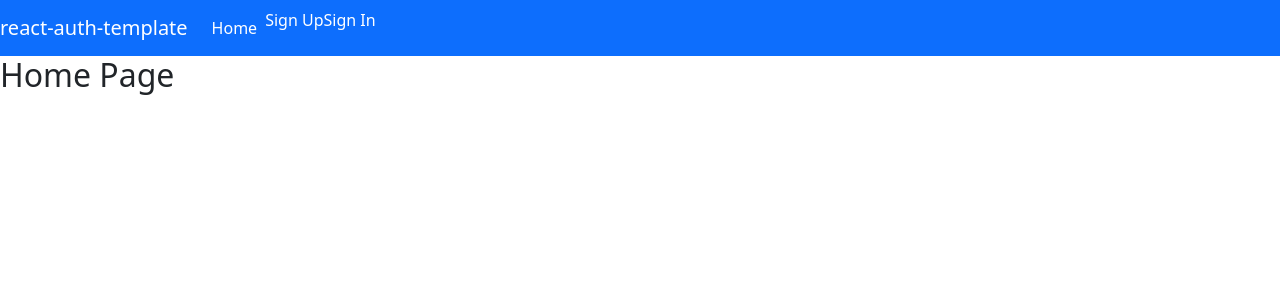
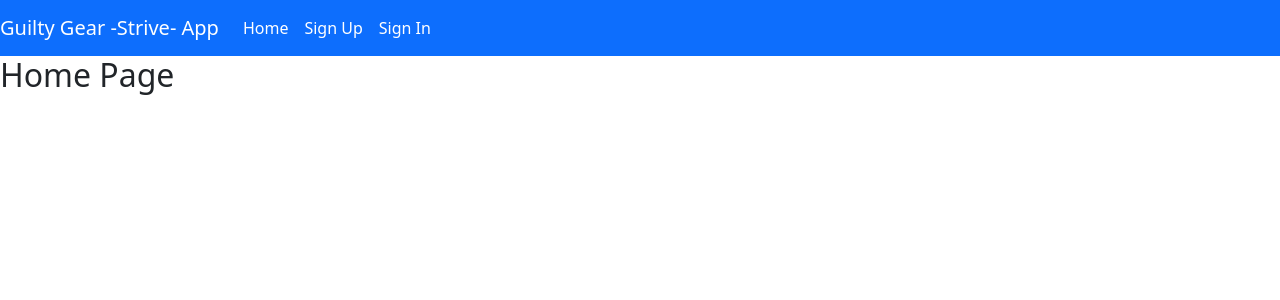
Before and after one commit to alysarnau/guilty-gear-strive-client, a React (Create React App) app in the folder guilty-gear-strive-client/: page / in a window 1280 px wide. Shown: the top 300 px of the page. Built offline with nearby package versions, Linux system fonts and the light colour scheme.

Commit message:
Update navbar styling, rename app title, add favicon

```diff
--- a/guilty-gear-strive-client/public/index.html
+++ b/guilty-gear-strive-client/public/index.html
@@ -24,7 +24,7 @@
       work correctly both with client-side routing and a non-root public URL.
       Learn how to configure a non-root public URL by running `npm run build`.
     -->
-    <title>React App</title>
+    <title>Guilty Gear -Strive- App</title>
   </head>
   <body>
     <noscript>You need to enable JavaScript to run this app.</noscript>
--- a/guilty-gear-strive-client/src/components/shared/Header.js
+++ b/guilty-gear-strive-client/src/components/shared/Header.js
@@ -8,27 +8,27 @@
 }
 const authenticatedOptions = (
 	<>
-		<Nav.Item>
+		<Nav.Link>
 			<Link to='change-password' style={linkStyle}>
 				Change Password
 			</Link>
-		</Nav.Item>
-		<Nav.Item>
+		</Nav.Link>
+		<Nav.Link>
 			<Link to='sign-out' style={linkStyle}>
 				Sign Out
 			</Link>
-		</Nav.Item>
+		</Nav.Link>
 	</>
 )
 
 const unauthenticatedOptions = (
 	<>
-        <Nav.Item>
-		    <Link to='sign-up' style={linkStyle}>Sign Up</Link>
-        </Nav.Item>
-        <Nav.Item>
-		    <Link to='sign-in' style={linkStyle}>Sign In</Link>
-        </Nav.Item>
+        <Nav.Link>
+			<Link to='sign-up' style={linkStyle}>Sign Up</Link>
+        </Nav.Link>
+        <Nav.Link>
+			<Link to='sign-in' style={linkStyle}>Sign In</Link>
+        </Nav.Link>
 	</>
 )
 
@@ -46,7 +46,7 @@
 	<Navbar bg='primary' variant='dark' expand='md'>
 		<Navbar.Brand>
             <Link to='/' style={linkStyle}>
-                react-auth-template
+                Guilty Gear -Strive- App
             </Link>
         </Navbar.Brand>
 		<Navbar.Toggle aria-controls='basic-navbar-nav' />
```
Also changed, not shown: 1 other file (tests, documents, lock files or other folders).
